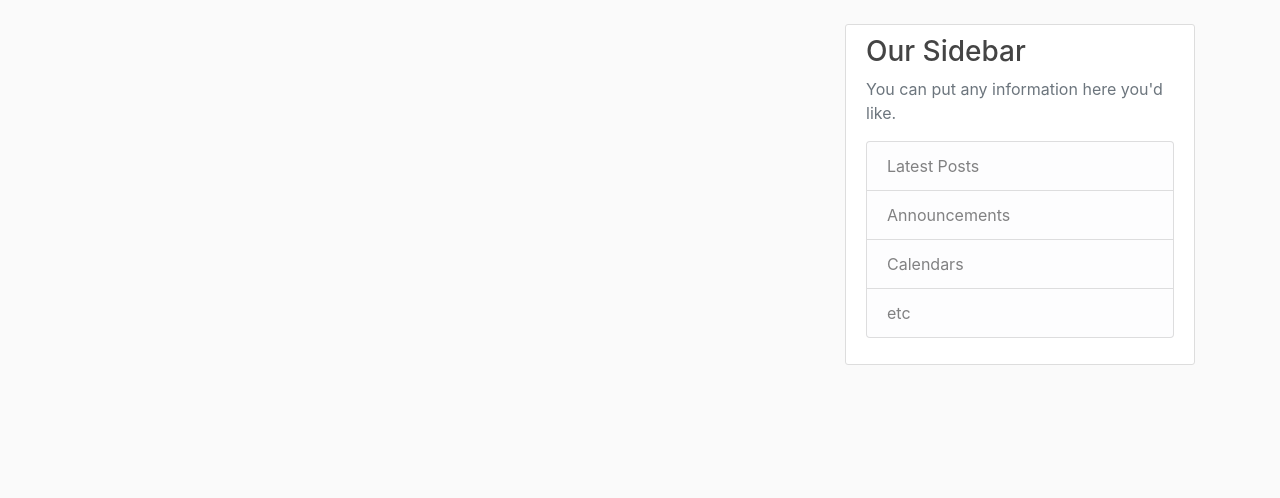
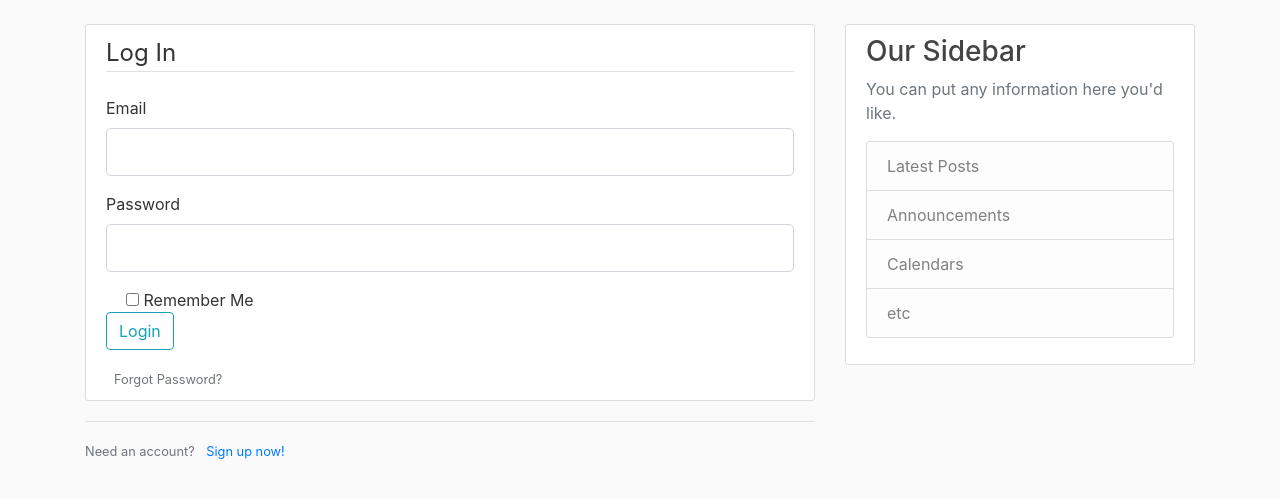
Before and after one commit to sbg-dev/crafting_flask, a Flask app: page /login in a window 1280 px wide. Shown: the part 56-554 px from the top of the page. Run offline with Flask 2, Linux system fonts and the light colour scheme; some libraries are stand-ins or nearby versions.

Commit message:
Login page functional. Data validation functional.

```diff
--- a/templates/login.html
+++ b/templates/login.html
@@ -1,6 +1,52 @@
 {% extends "layout.html" %}
 {% block content %}
-    {% for post in posts %}
-
-    {% endfor %}
+    <div class="content-section">
+        <form method="POST" action="">
+            {{ form.hidden_tag() }}
+            <fieldset class="form_group">
+                <legend class="border-bottom mb-4">Log In</legend>
+                <div class="form-group">
+                    {{ form.email.label(class="form-control-label") }}
+                    {% if form.email.errors %}
+                    {{ form.email(class="form-control form-control-lg is-invalid") }}
+                    <div class="invalid-feedback">
+                        {% for error in form.email.errors %}
+                        <span>{{ error }}</span>
+                        {% endfor %}
+                    </div>
+                    {% else %}
+                    {{ form.email(class="form-control form-control-lg") }}
+                    {% endif %}
+                </div>
+                <div class="form-group">
+                    {{ form.password.label(class="form-control-label") }}
+                    {% if form.password.errors %}
+                    {{ form.password(class="form-control form-control-lg is-invalid") }}
+                    <div class="invalid-feedback">
+                        {% for error in form.password.errors %}
+                        <span>{{ error }}</span>
+                        {% endfor %}
+                    </div>
+                    {% else %}
+                    {{ form.password(class="form-control form-control-lg") }}
+                    {% endif %}
+                </div>
+                <div class="form-check">
+                    {{ form.remember(class="from-check-input") }}
+                    {{ form.remember.label(class="form-check-label") }}
+                </div>
+            </fieldset>
+            <div class="form-group">
+                {{ form.submit(class="btn btn-outline-info") }}
+            </div>
+            <small class="text-muted ml-2">
+                <a hfer="#">Forgot Password?</a>
+            </small>
+        </form>
+    </div>
+    <div class="border-top pt-3">
+        <small class="text-muted">
+            Need an account? <a class="ml-2" href="{{ url_for('register') }}">Sign up now!</a>
+        </small>
+    </div>
 {% endblock content %}
```
Also changed, not shown: templates/register.html (+37 -1 lines).
